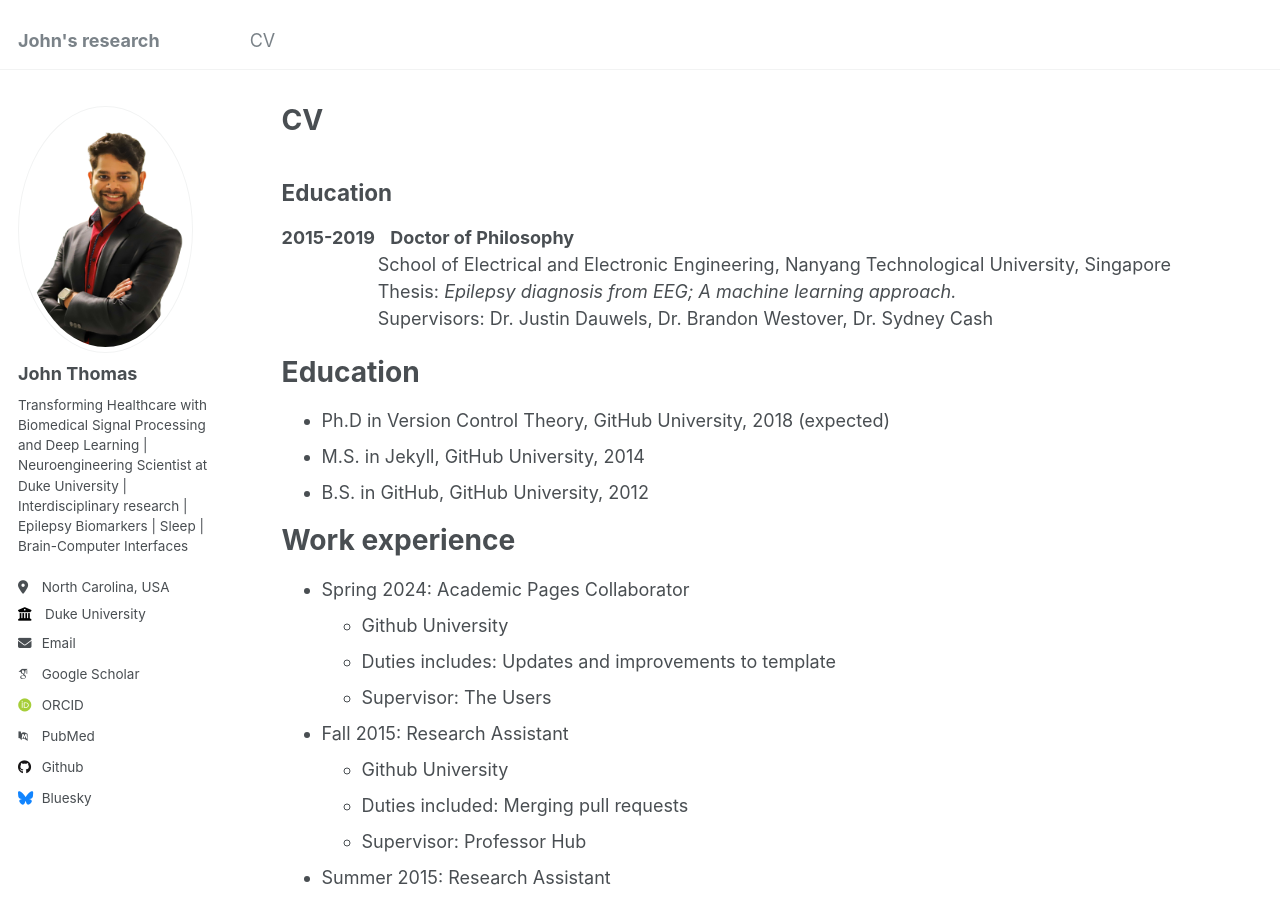
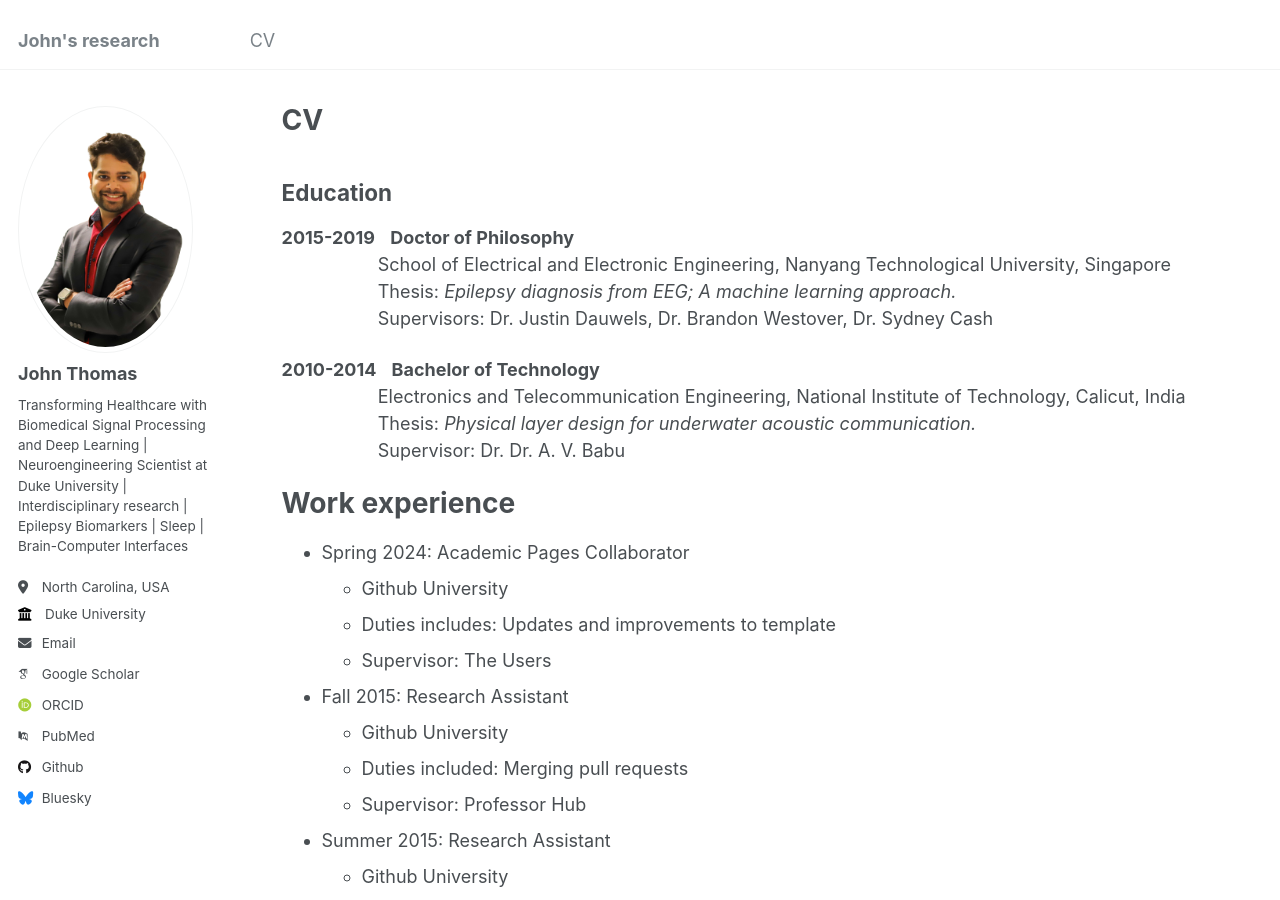
Before and after one commit to johnthomasphd/johnthomasphd.github.io, a Jekyll site: the page built from _pages/cv.md, in a window 1280 px wide and 900 px high. Built offline with Jekyll 4.4.1, drawn with Linux system fonts in a browser that asks for light colours; some web fonts are replaced.

Commit message:
Update cv.md

```diff
--- a/_pages/cv.md
+++ b/_pages/cv.md
@@ -16,11 +16,10 @@
 &nbsp;&nbsp;&nbsp;&nbsp;&nbsp;&nbsp;&nbsp;&nbsp;&nbsp;&nbsp;&nbsp;&nbsp;&nbsp;&nbsp;&nbsp;&nbsp;&nbsp;&nbsp; Thesis: *Epilepsy diagnosis from EEG; A machine learning approach.*
 &nbsp;&nbsp;&nbsp;&nbsp;&nbsp;&nbsp;&nbsp;&nbsp;&nbsp;&nbsp;&nbsp;&nbsp;&nbsp;&nbsp;&nbsp;&nbsp;&nbsp;&nbsp; Supervisors: Dr. Justin Dauwels, Dr. Brandon Westover, Dr. Sydney Cash
 
-Education
-======
-* Ph.D in Version Control Theory, GitHub University, 2018 (expected)
-* M.S. in Jekyll, GitHub University, 2014
-* B.S. in GitHub, GitHub University, 2012
+**2010-2014** &nbsp; **Bachelor of Technology**
+&nbsp;&nbsp;&nbsp;&nbsp;&nbsp;&nbsp;&nbsp;&nbsp;&nbsp;&nbsp;&nbsp;&nbsp;&nbsp;&nbsp;&nbsp;&nbsp;&nbsp;&nbsp; Electronics and Telecommunication Engineering, National Institute of Technology, Calicut, India
+&nbsp;&nbsp;&nbsp;&nbsp;&nbsp;&nbsp;&nbsp;&nbsp;&nbsp;&nbsp;&nbsp;&nbsp;&nbsp;&nbsp;&nbsp;&nbsp;&nbsp;&nbsp; Thesis: *Physical layer design for underwater acoustic communication.*
+&nbsp;&nbsp;&nbsp;&nbsp;&nbsp;&nbsp;&nbsp;&nbsp;&nbsp;&nbsp;&nbsp;&nbsp;&nbsp;&nbsp;&nbsp;&nbsp;&nbsp;&nbsp; Supervisor: Dr. Dr. A. V. Babu
 
 Work experience
 ======
```
